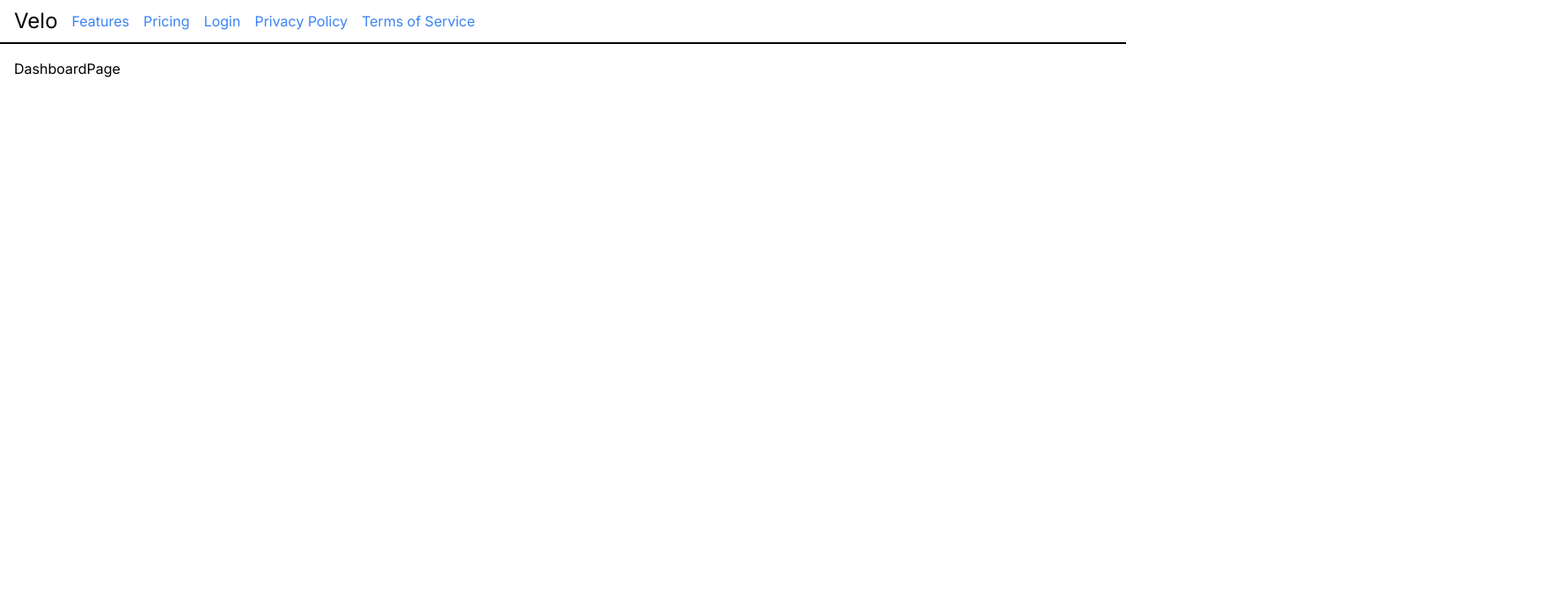
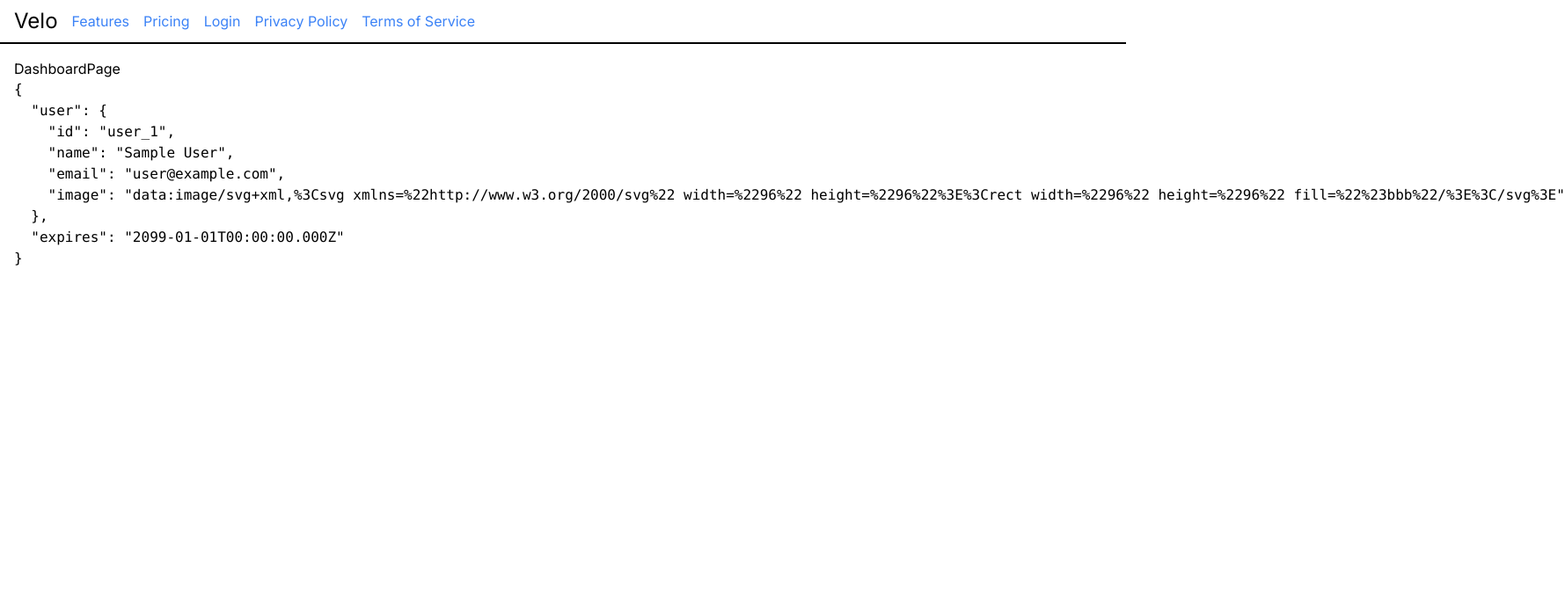
Before and after one commit to andrews1022/velo, a Next.js app: page /dashboard in a window 1280 px wide. Shown: the top 672 px of the page at 88% size, 1779 px wide, since content can reach past the window. Built offline with nearby package versions, Linux system fonts and the light colour scheme; no server answers; sample sign-in values are in the browser's storage.

Commit message:
updated dashboard page with session/auth protection

```diff
--- a/src/app/dashboard/page.tsx
+++ b/src/app/dashboard/page.tsx
@@ -1,7 +1,20 @@
-const DashboardPage = () => {
+import { getServerSession } from "next-auth";
+import { redirect } from "next/navigation";
+
+import { options } from "@/next-auth/options";
+
+const DashboardPage = async () => {
+  const session = await getServerSession(options);
+
+  if (!session) {
+    redirect("/login");
+  }
+
   return (
     <div>
       <h1>DashboardPage</h1>
+
+      <pre>{JSON.stringify(session, null, 2)}</pre>
     </div>
   );
 };
```
